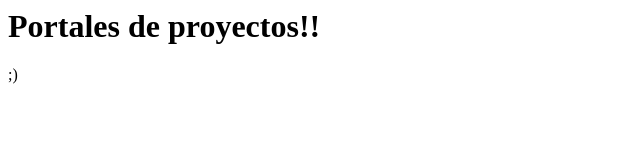
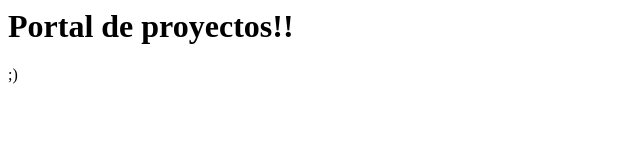
Before and after one commit to portalesxyz/portalesxyz.github.io, a plain HTML site: page index.html in a window 1280 px wide. Shown: the whole page, without its empty margins (0-640 px from the left). Drawn offline with Linux system fonts and the light colour scheme.

Commit message:
Update index.html

```diff
--- a/index.html
+++ b/index.html
@@ -3,7 +3,7 @@
     <title> Portales --> xyz </title>
   </head>
   <body>
-     <h1> Portales de proyectos!! </h1>
+     <h1> Portal de proyectos!! </h1>
      <p> ;) </p>
   </body>
 </html>
```
